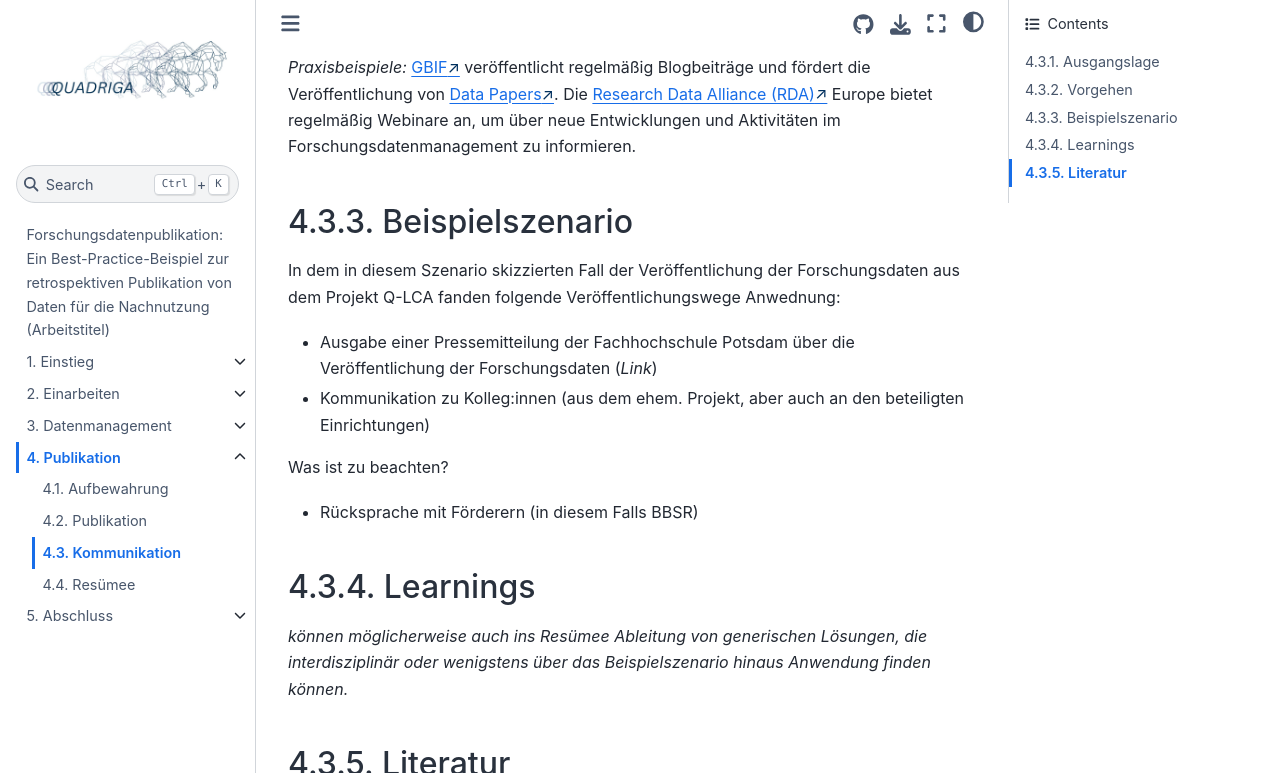
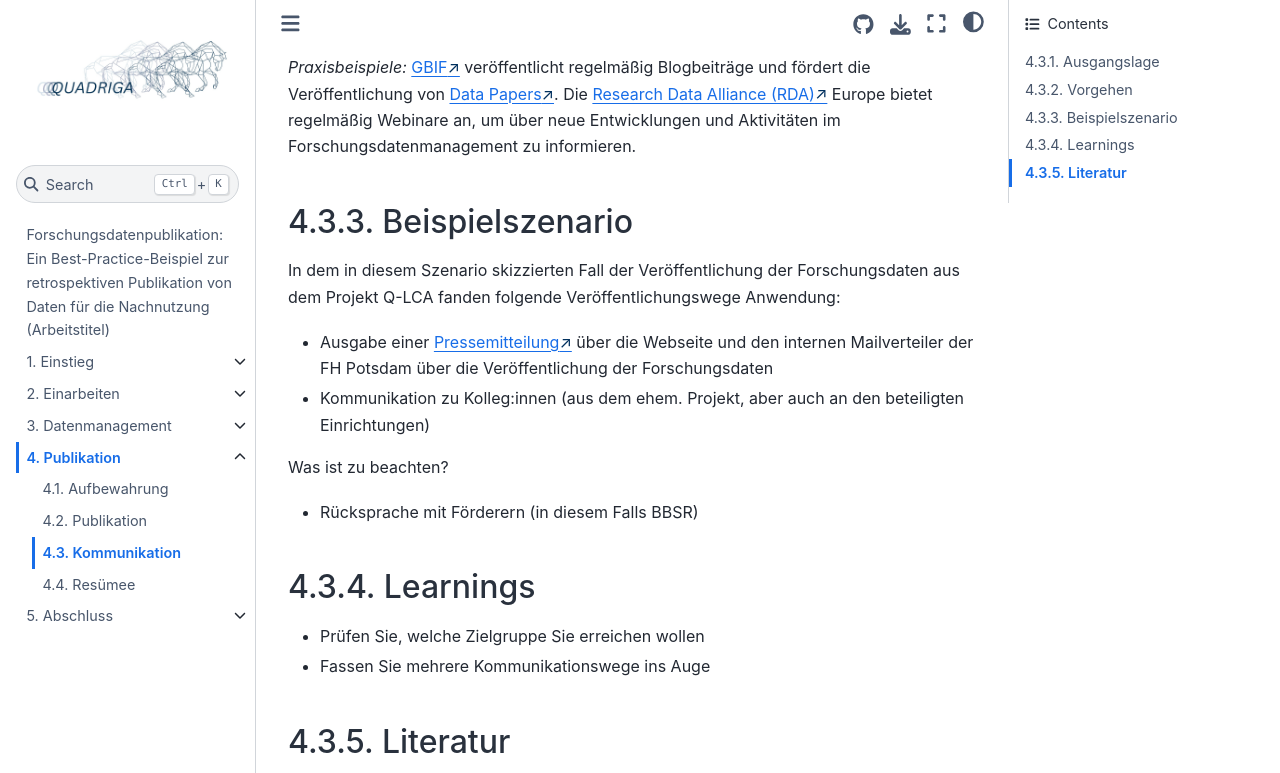
Before and after one commit to quadriga-dk/Tabelle-Fallstudie-4, a Jupyter Book: the page built from Kapitel4_Publikation/kommunikation.md, in a window 1280 px wide and 900 px high, scrolled down 1859 px, cut to the strip 0-773 px from the top of the window. Built offline with Jupyter Book 1.0.4 settings and Sphinx 7.4.7 and the Sphinx Book theme 1.1.4, drawn with Linux system fonts in a browser that asks for light colours; some of the changed text lies outside the part shown.

Commit message:
multiple changes in chapter 4

````diff
--- a/Kapitel4_Publikation/kommunikation.md
+++ b/Kapitel4_Publikation/kommunikation.md
@@ -1,7 +1,7 @@
 (publikation:kommunikation)=
 # Kommunikation
 
-Dieses Unterkapitel nimmt die in anderen Modellen häufig vernachlässigte Kompetenz der Kommunikation von Forschungsdaten oder -ergebnissen in den Blick.
+Dieses Unterkapitel nimmt die häufig vernachlässigte Kompetenz der Kommunikation von Forschungsdaten in den Blick.
 
 ```{figure} /assets/5.3_kommunikation.png
 ---
@@ -52,9 +52,9 @@ Neben den oben dargestellten Kommunikationswegen können Forschungsdaten auch ü
 
 ## Beispielszenario
 
-In dem in diesem Szenario skizzierten Fall der Veröffentlichung der Forschungsdaten aus dem Projekt Q-LCA fanden folgende Veröffentlichungswege Anwednung:
+In dem in diesem Szenario skizzierten Fall der Veröffentlichung der Forschungsdaten aus dem Projekt Q-LCA fanden folgende Veröffentlichungswege Anwendung:
 
-- Ausgabe einer Pressemitteilung der Fachhochschule Potsdam über die Veröffentlichung der Forschungsdaten (*Link*)
+- Ausgabe einer <a href="https://www.fh-potsdam.de/aktuelles-medien/news/klimaorientierte-planung-siedlungen-und-quartieren" class="external-link" target="_blank">Pressemitteilung</a> über die Webseite und den internen Mailverteiler der FH Potsdam über die Veröffentlichung der Forschungsdaten
 - Kommunikation zu Kolleg:innen (aus dem ehem. Projekt, aber auch an den beteiligten Einrichtungen)
 
 Was ist zu beachten?
@@ -62,8 +62,8 @@ Was ist zu beachten?
 
 ## Learnings
 
-*können möglicherweise auch ins Resümee*
-*Ableitung von generischen Lösungen, die interdisziplinär oder wenigstens über das Beispielszenario hinaus Anwendung finden können.*
+- Prüfen Sie, welche Zielgruppe Sie erreichen wollen
+- Fassen Sie mehrere Kommunikationswege ins Auge
 
 ## Literatur
 
````
Also changed, not shown: Kapitel4_Publikation/aufbewahrung.md (+9 -2 lines), Kapitel4_Publikation/publikation.md (+1 -1 lines).
